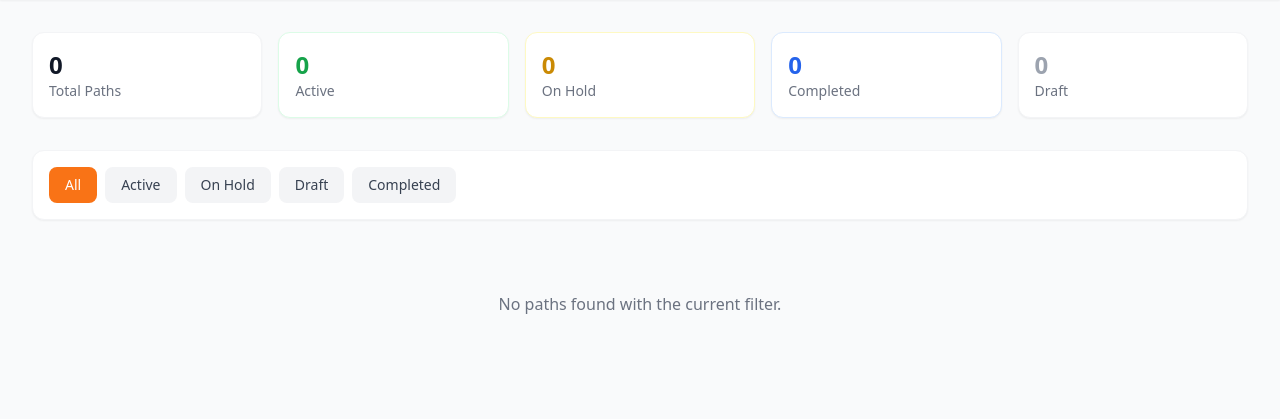
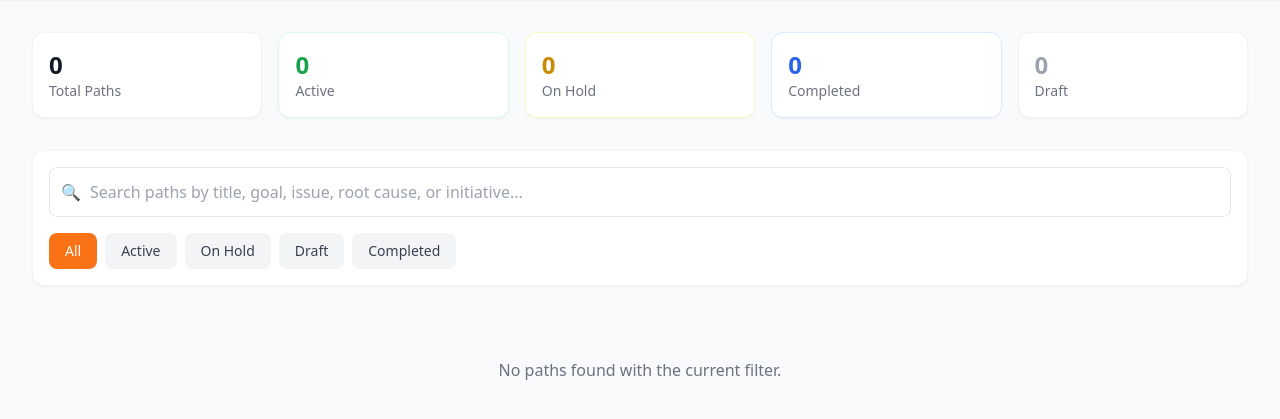
Before and after one commit to charlotteeroy/jot_potato_path_library, a Django app: page / in a window 1280 px wide. Shown: the part 85-504 px from the top of the page. Run offline with Django 5.2, Linux system fonts and the light colour scheme; data that the repository does not hold is empty; some libraries are stand-ins or nearby versions.

Commit message:
Add search functionality to Path Library
- Added search input box with debounced API calls
- Search across path title, goal statement, and notes
- Clear search button to reset results
- 300ms debounce to prevent excessive API calls

Co-Authored-By: Claude Opus 4.5 <noreply@anthropic.com>

```diff
--- a/templates/index.html
+++ b/templates/index.html
@@ -58,8 +58,29 @@
                 </div>
             </div>
 
-            <!-- Filters -->
+            <!-- Search and Filters -->
             <div class="bg-white rounded-xl p-4 shadow-sm border border-gray-100 mb-6">
+                <!-- Search Box -->
+                <div class="mb-4">
+                    <div class="relative">
+                        <span class="absolute left-3 top-1/2 -translate-y-1/2 text-gray-400">🔍</span>
+                        <input
+                            v-model="searchQuery"
+                            @input="debouncedSearch"
+                            type="text"
+                            placeholder="Search paths by title, goal, issue, root cause, or initiative..."
+                            class="w-full pl-10 pr-4 py-3 border border-gray-200 rounded-lg focus:outline-none focus:ring-2 focus:ring-orange-500 focus:border-transparent"
+                        />
+                        <button
+                            v-if="searchQuery"
+                            @click="clearSearch"
+                            class="absolute right-3 top-1/2 -translate-y-1/2 text-gray-400 hover:text-gray-600"
+                        >
+                            ✕
+                        </button>
+                    </div>
+                </div>
+                <!-- Status Filters -->
                 <div class="flex flex-wrap gap-2">
                     <button
                         v-for="filter in filters"
@@ -282,6 +303,8 @@
                     paths: [],
                     selectedPath: null,
                     currentFilter: 'all',
+                    searchQuery: '',
+                    searchTimeout: null,
                     filters: [
                         { label: 'All', value: 'all' },
                         { label: 'Active', value: 'active' },
@@ -310,12 +333,26 @@
             methods: {
                 async fetchPaths() {
                     try {
-                        const res = await fetch(`${this.API_BASE}/paths/`);
+                        let url = `${this.API_BASE}/paths/`;
+                        if (this.searchQuery) {
+                            url += `?search=${encodeURIComponent(this.searchQuery)}`;
+                        }
+                        const res = await fetch(url);
                         const data = await res.json();
                         this.paths = data.results || data;
                     } catch (err) {
                         console.error('Error fetching paths:', err);
                     }
+                },
+                debouncedSearch() {
+                    clearTimeout(this.searchTimeout);
+                    this.searchTimeout = setTimeout(() => {
+                        this.fetchPaths();
+                    }, 300);
+                },
+                clearSearch() {
+                    this.searchQuery = '';
+                    this.fetchPaths();
                 },
                 async selectPath(id) {
                     try {
```
